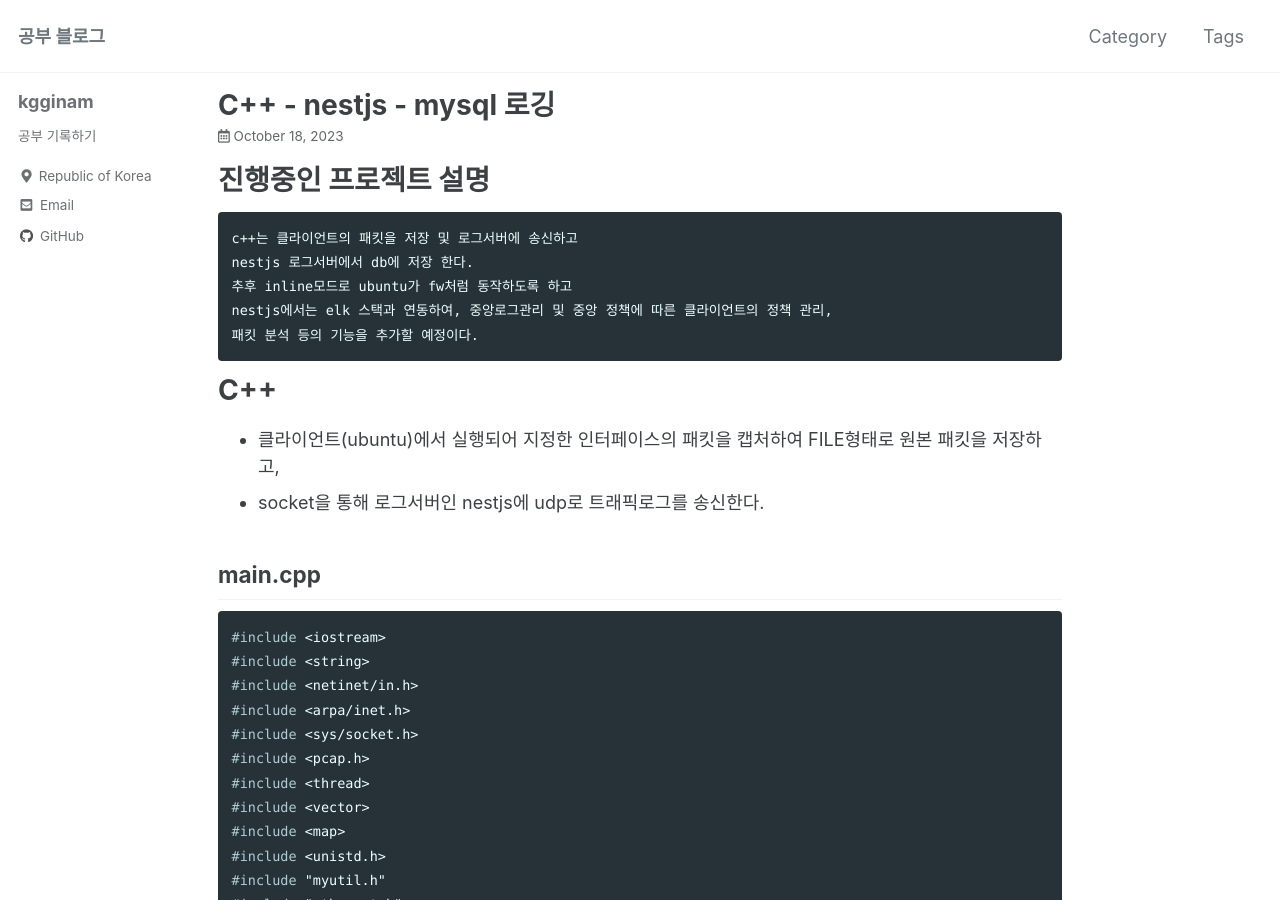
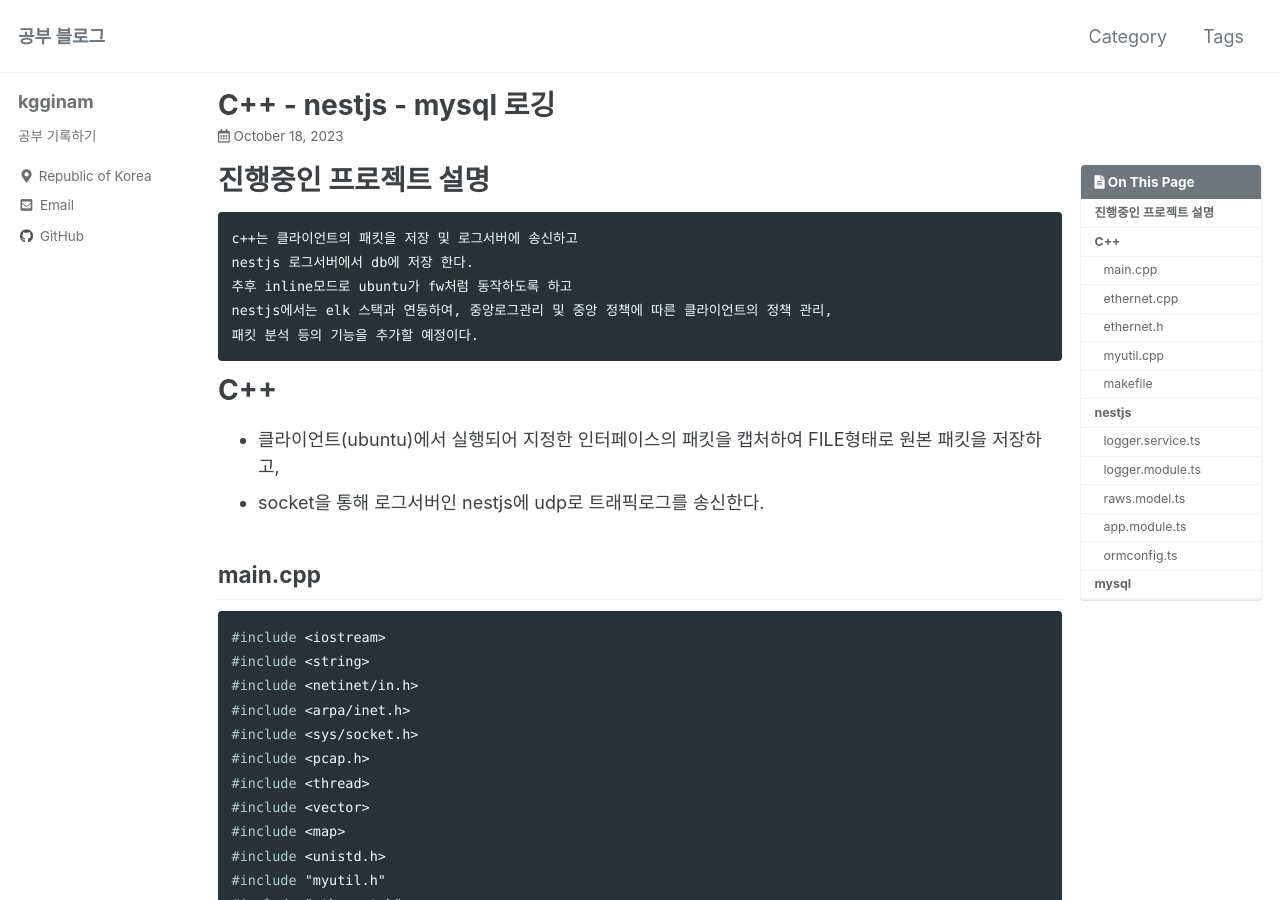
Before and after one commit to kgginam/kgginam.github.io, a Jekyll site: the page built from _posts/2023-10-18-cpp-nest-mysql.md, in a window 1280 px wide and 900 px high. Built offline with Jekyll 4.4.1, drawn with Linux system fonts in a browser that asks for light colours; cached includes are drawn as plain includes; comment, search, counter and statistics services are not loaded; part of the change alters nothing that is shown.

Commit message:
목차 테스트

```diff
--- a/_posts/2023-10-18-cpp-nest-mysql.md
+++ b/_posts/2023-10-18-cpp-nest-mysql.md
@@ -7,6 +7,8 @@ tags:
   - C++
   - nestjs
   - mysql
+toc: true
+toc_sticky: false
 ---
 
 # 진행중인 프로젝트 설명
```
